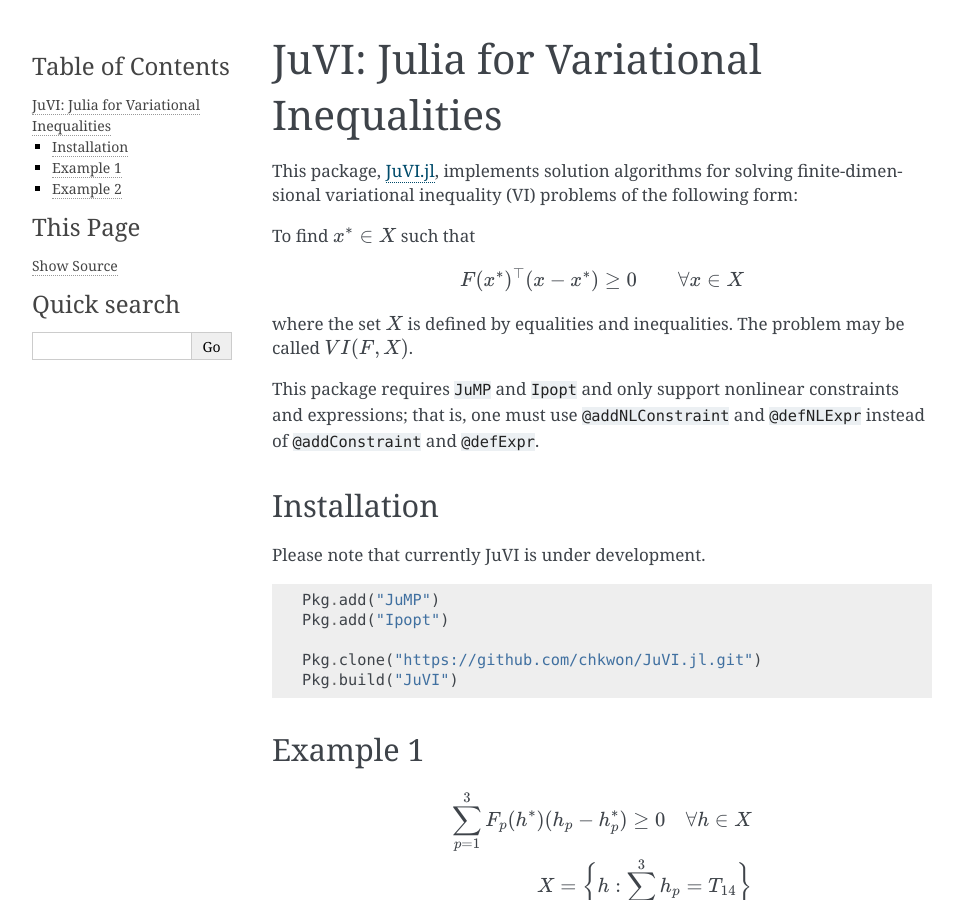
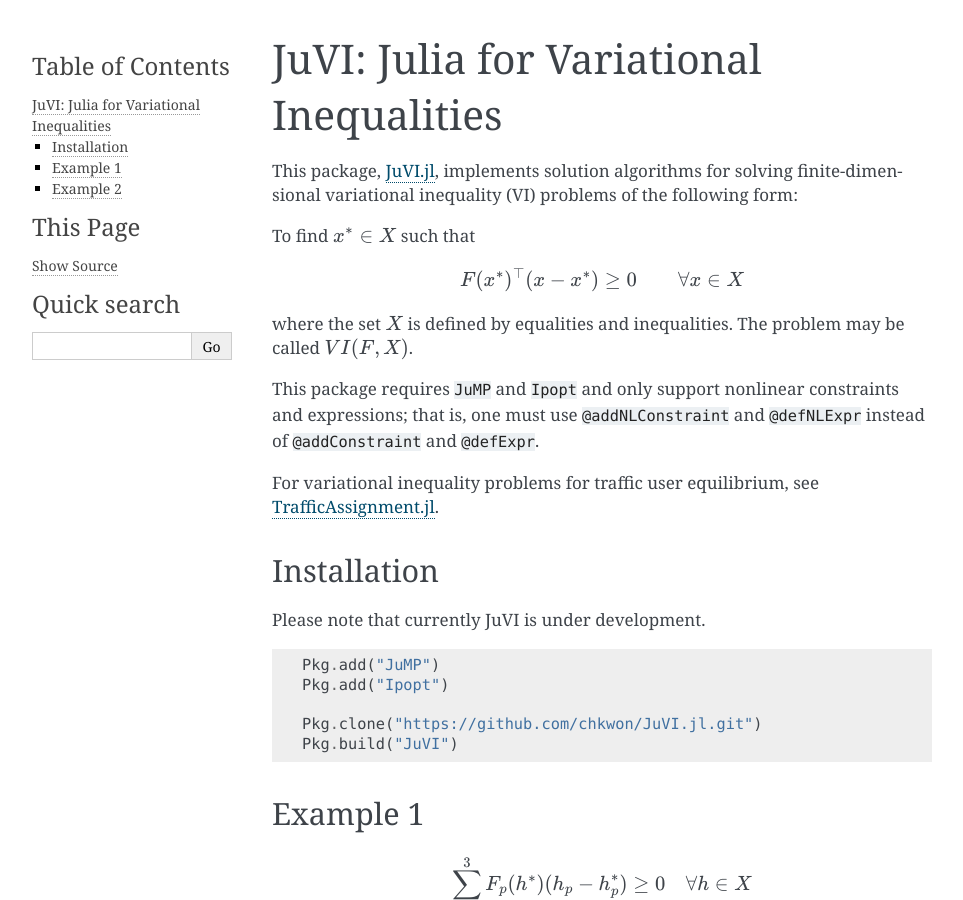
Before and after one commit to chkwon/VariationalInequality.jl, a Sphinx documentation site: the page built from doc/index.rst, in a window 1280 px wide and 900 px high. Shown: the whole window, without its empty margins (148-1111 px from the left). Built offline with Sphinx 7.4.7, drawn with Linux system fonts in a browser that asks for light colours.

Commit message:
Update index.rst

```diff
--- a/doc/index.rst
+++ b/doc/index.rst
@@ -14,6 +14,8 @@
 where the set :math:`X` is defined by equalities and inequalities. The problem may be called :math:`VI(F,X)`.
 
 This package requires ``JuMP`` and ``Ipopt`` and only support nonlinear constraints and expressions; that is, one must use ``@addNLConstraint`` and ``@defNLExpr`` instead of ``@addConstraint`` and ``@defExpr``.
+
+For variational inequality problems for traffic user equilibrium, see `TrafficAssignment.jl <https://github.com/chkwon/TrafficAssignment.jl>`_.
 
 
 Installation
```
